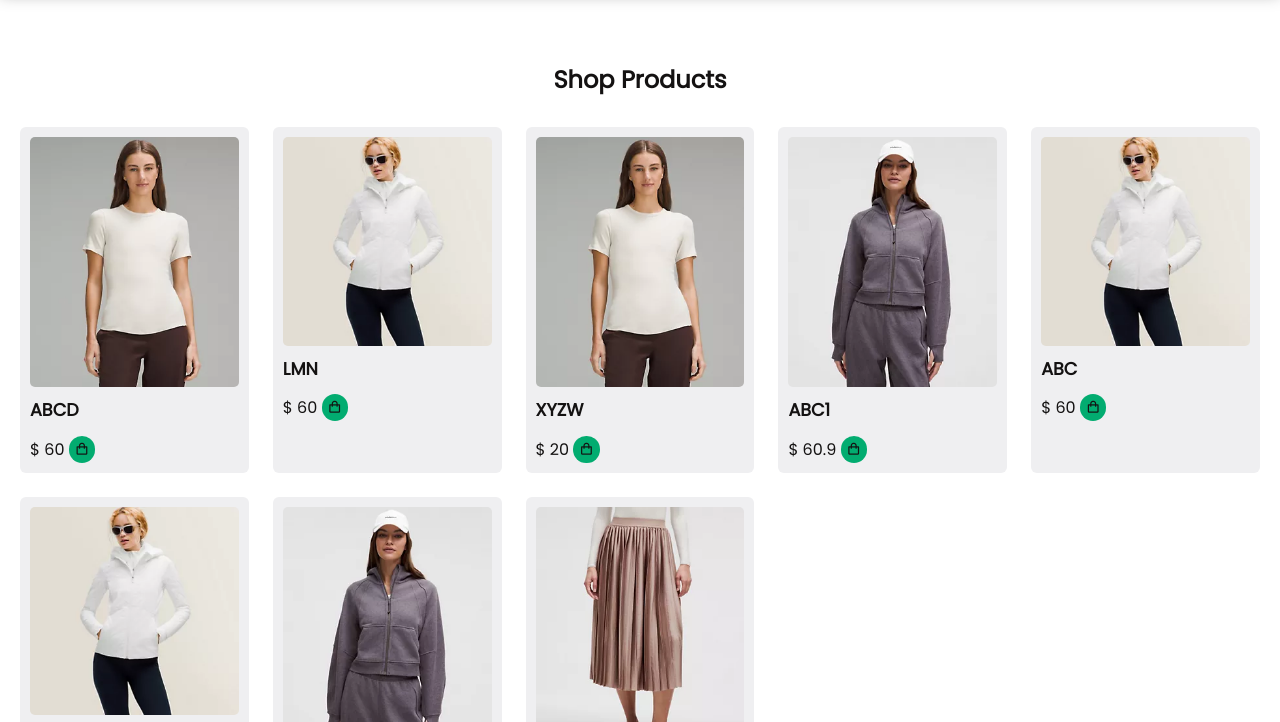
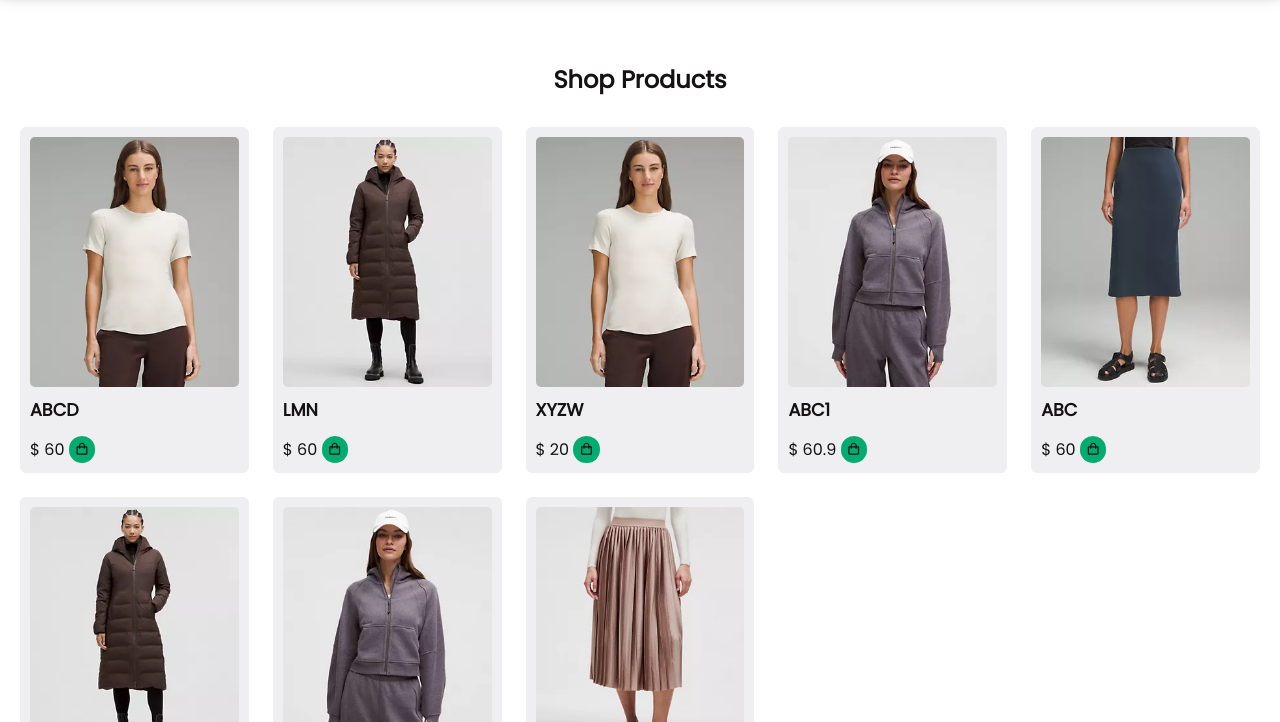
Before and after one commit to MAYURIRAMNATHSHINDE/Ecommerce, a website: page index.html in a window 1280 px wide. Shown: the part 71-793 px from the top of the page. Drawn offline with nearby package versions, Linux system fonts and the light colour scheme; a web font is replaced by a local one.

Commit message:
Ecommerce website

```diff
--- a/index.html
+++ b/index.html
@@ -57,7 +57,7 @@
             </div>
 
             <div class="product-box">
-                <img src="./frontend/assets/jacket-1.webp" alt="" class="product-img">
+                <img src="./frontend/assets/jacket-3.webp" alt="" class="product-img">
                 <h2 class="product-title">LMN</h2>
                 <span class="price">$ 60</span>
                 <i class='bx bx-shopping-bag add-cart'></i>
@@ -83,7 +83,7 @@
 
             <!-- Box-5 -->
             <div class="product-box">
-                <img src="./frontend/assets/jacket-1.webp" alt="" class="product-img">
+                <img src="./frontend/assets/skirts.webp" alt="" class="product-img">
                 <h2 class="product-title">ABC</h2>
                 <span class="price">$ 60</span>
                 <i class='bx bx-shopping-bag add-cart'></i>
@@ -91,7 +91,7 @@
 
             <!-- Box-6 -->
             <div class="product-box">
-                <img src="./frontend/assets/jacket-1.webp" alt="" class="product-img">
+                <img src="./frontend/assets/jacket-3.webp" alt="" class="product-img">
                 <h2 class="product-title">ABC</h2>
                 <div class="price-container">
                     <span class="price">$ 60</span>
```
